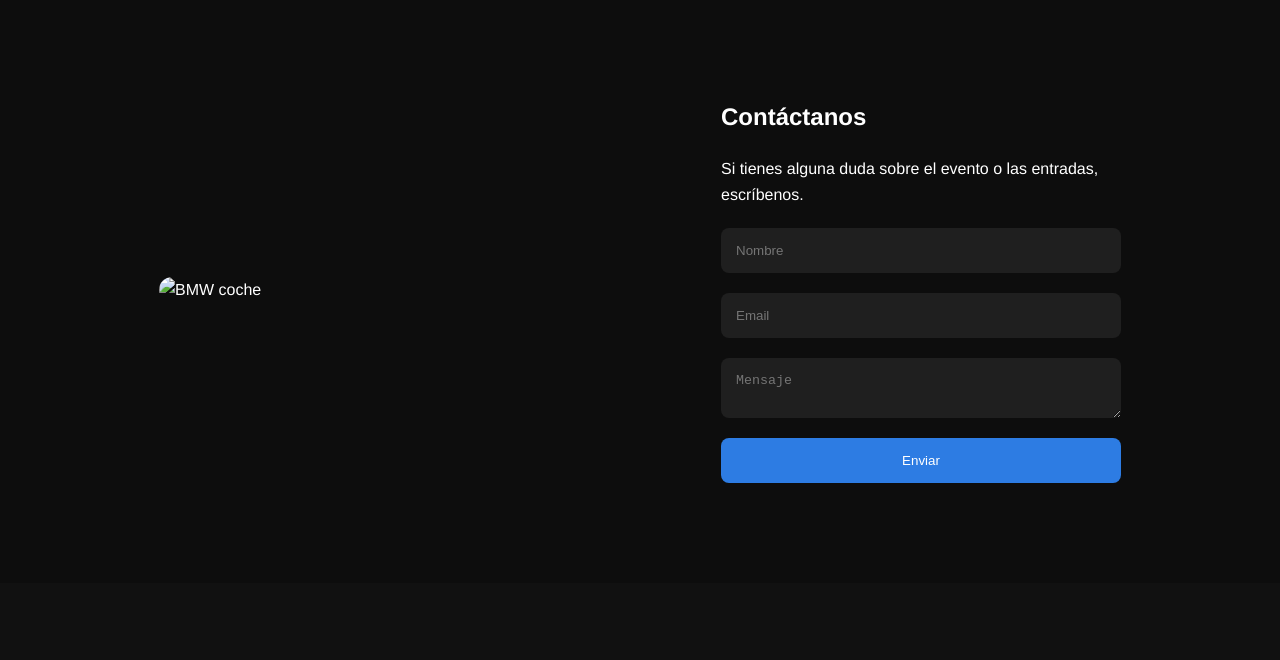
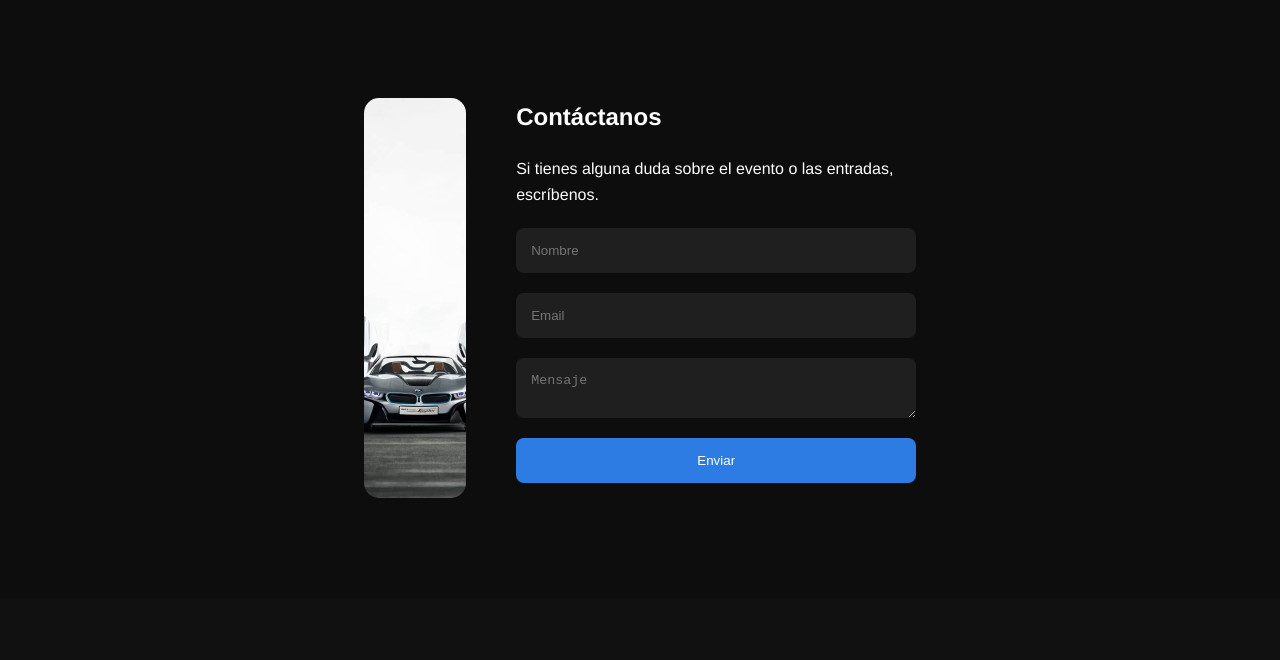
Before and after one commit to pokmadriz/Proyecto-Final-Alvaro-Martin-y-Natalia-Martinez, a plain HTML site: page contact.html in a window 1280 px wide. Shown: the part 122-782 px from the top of the page. Drawn offline with Linux system fonts and the light colour scheme.

Commit message:
Final 1
Fin

```diff
--- a/contact.html
+++ b/contact.html
@@ -29,7 +29,7 @@
 <section class="section-5">
 
     <!-- Imagen -->
-    <img src="img/image2.jpeg" alt="BMW coche">
+    <img src="img/I8.jpg" alt="BMW coche">
 
     <!-- Formulario -->
     <div class="contact">
--- a/css/style.css
+++ b/css/style.css
@@ -620,13 +620,16 @@ transform:translateY(0);
 .section-5 {
     display: flex;
     justify-content: center;
-    align-items: center;
+    align-items: stretch;
     gap: 50px;
     padding: 100px 10%;
 }
 
 .section-5 img {
     width: 50%;
+    height: auto;
+    min-height: 500px;
+    object-fit: cover;
     border-radius: 15px;
 }
 
@@ -794,13 +797,16 @@ button:hover {
 .section-5{
 display:flex;
 justify-content:center;
-align-items:center;
+align-items:stretch;
 gap:50px;
 padding:100px 10%;
 }
 
 .section-5 img{
-width:50%;
+width:10%;
+height:auto;
+min-height:400px;
+object-fit:cover;
 border-radius:15px;
 }
 
```
